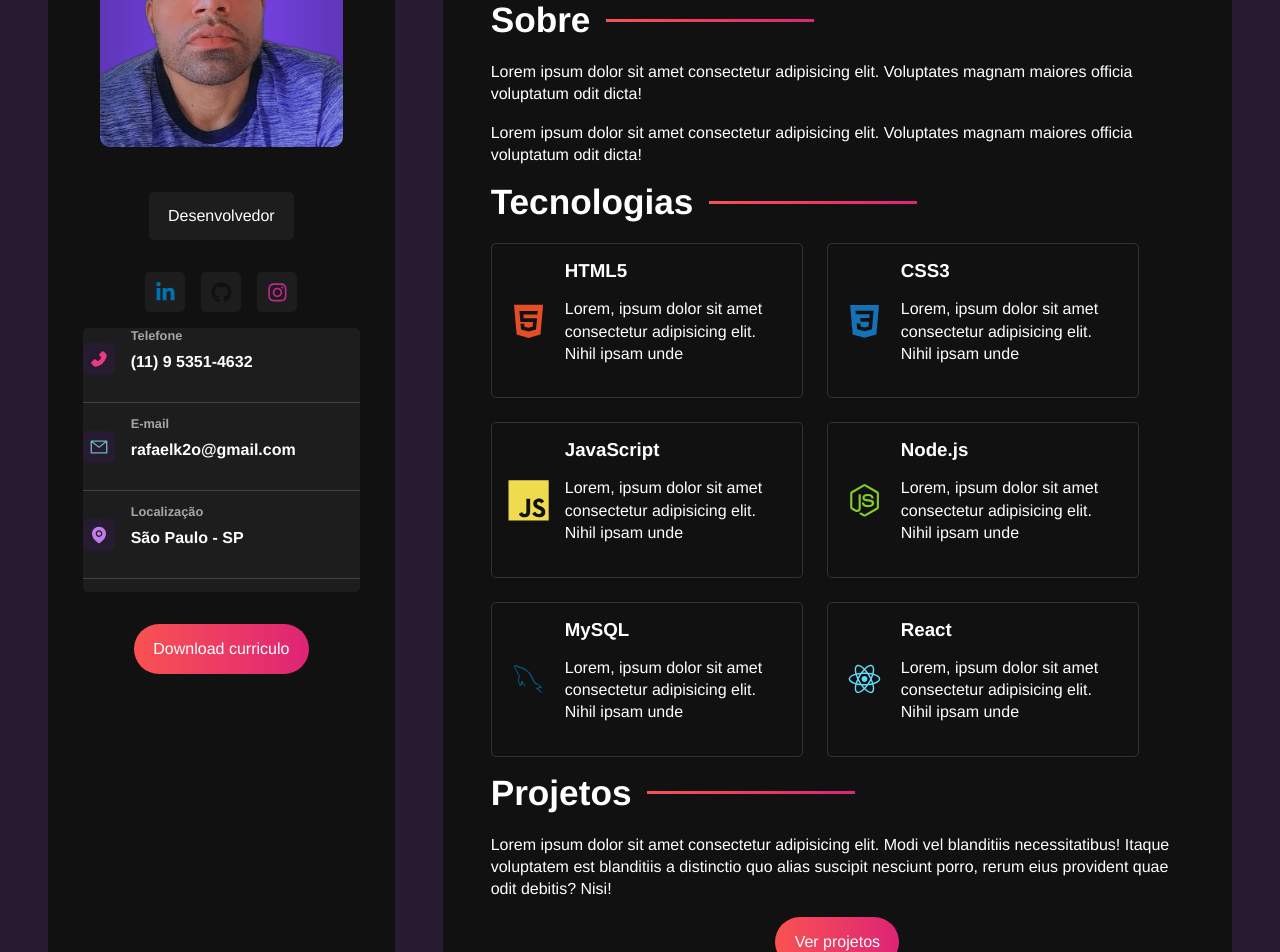
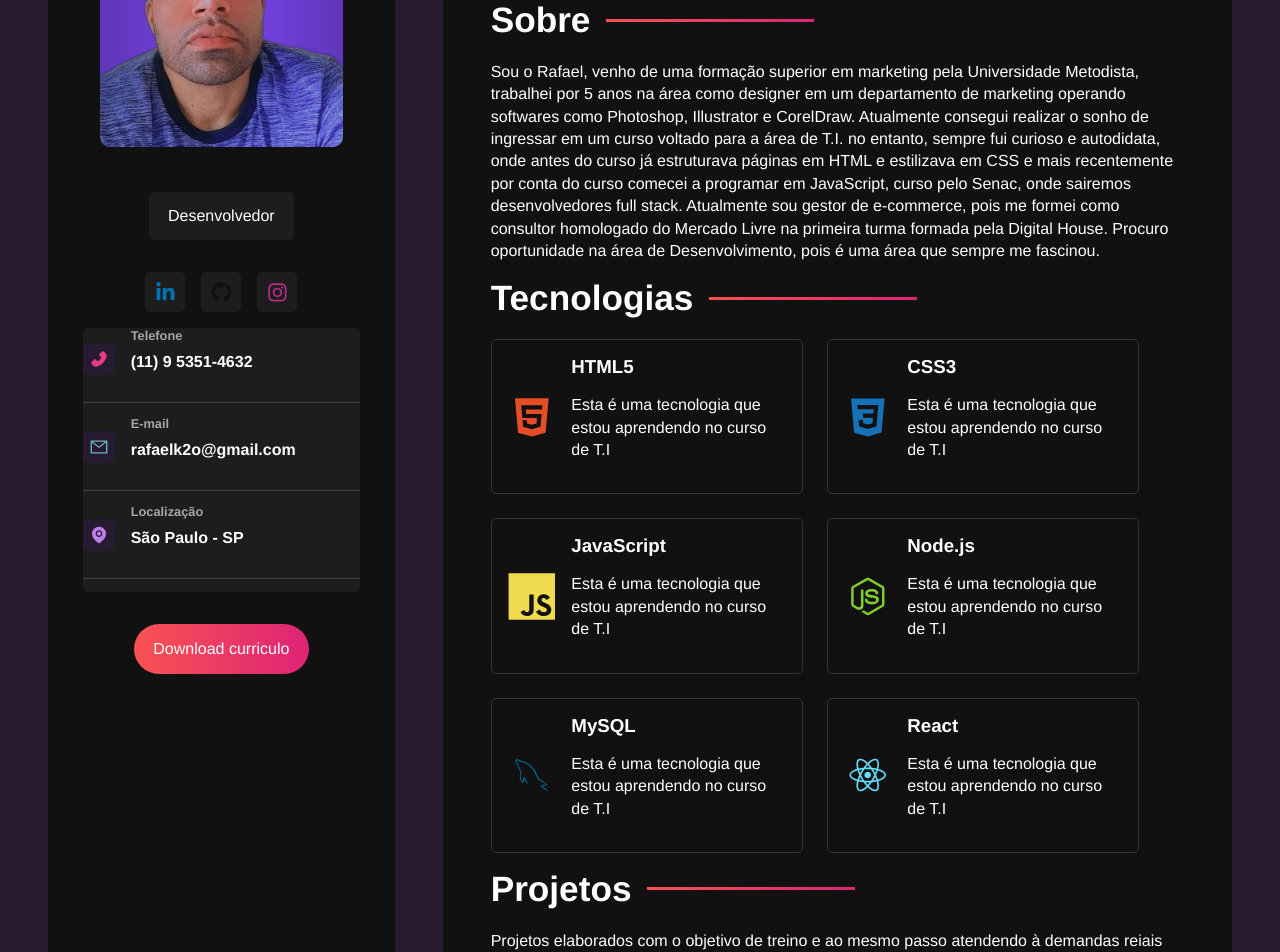
Before and after one commit to rafahk2o/portfolio_react, a React (Vite) app: page / in a window 1280 px wide. Shown: the part 300-1252 px from the top of the page. Built offline with nearby package versions, Linux system fonts and the light colour scheme.

Commit message:
links atualizados

```diff
--- a/src/components/AboutContainer.jsx
+++ b/src/components/AboutContainer.jsx
@@ -3,10 +3,17 @@
 const AboutContainer = () => {
   return <section className="about-container">
 <h2>Sobre</h2>
-<p>Lorem ipsum dolor sit amet consectetur adipisicing elit.
-     Voluptates magnam maiores officia voluptatum odit dicta!</p>
-<p>Lorem ipsum dolor sit amet consectetur adipisicing elit.
-     Voluptates magnam maiores officia voluptatum odit dicta!</p>
+<p>Sou o Rafael, venho de uma formação superior em marketing pela Universidade Metodista, trabalhei
+  por 5 anos na área como designer em um departamento de marketing operando
+  softwares como Photoshop, Illustrator e CorelDraw. Atualmente consegui realizar
+  o sonho de ingressar em um curso voltado para a área de T.I. no entanto, sempre fui
+  curioso e autodidata, onde antes do curso já estruturava páginas em HTML e
+  estilizava em CSS e mais recentemente por conta do curso comecei a programar
+  em JavaScript, curso pelo Senac, onde sairemos desenvolvedores full stack.
+  Atualmente sou gestor de e-commerce, pois me formei como consultor
+  homologado do Mercado Livre na primeira turma formada pela Digital House.
+  Procuro oportunidade na área de Desenvolvimento, pois é uma área que sempre me fascinou.</p>
+
   </section>
 }
 
--- a/src/components/ProjetosContainer.jsx
+++ b/src/components/ProjetosContainer.jsx
@@ -3,9 +3,8 @@
 const ProjetosContainer = () => {
   return <section className="projects-container">
     <h2>Projetos</h2>
-    <p>Lorem ipsum dolor sit amet consectetur adipisicing elit. Modi vel blanditiis necessitatibus! Itaque voluptatem est blanditiis a distinctio quo alias suscipit nesciunt porro, rerum eius
-        provident quae odit debitis? Nisi!</p>
-        <a href="" className="btn">
+    <p>Projetos elaborados com o objetivo de treino e ao mesmo passo atendendo à demandas reiais de uma empresa no dia-a-dia.</p>
+        <a href="https://rafahk2o.github.io/Meu-portfolio/" className="btn">
             Ver projetos
         </a>
   </section>
--- a/src/components/Sidebar.jsx
+++ b/src/components/Sidebar.jsx
@@ -13,7 +13,7 @@ const Sidebar = () => {
       <SocialNetworks />
       <InformationContainer />
 
-      <a href="" className="btn">
+      <a href="https://drive.google.com/file/d/1c_mT1xQiwGX-kPkkeTQwTQVXJpRxUZ5X/view?usp=sharing" className="btn">
         Download curriculo
       </a>
     </aside>
--- a/src/components/TecnologiesContainer.jsx
+++ b/src/components/TecnologiesContainer.jsx
@@ -27,8 +27,7 @@ const TecnologiesContainer = () => {
 {tech.icon}
 <div className="technology-info">
     <h3>{tech.name}</h3>
-    <p>Lorem, ipsum dolor sit amet consectetur
-        adipisicing elit. Nihil ipsam unde
+    <p>Esta é uma tecnologia que estou aprendendo no curso de T.I
         </p>
 </div>
 </div>
```
